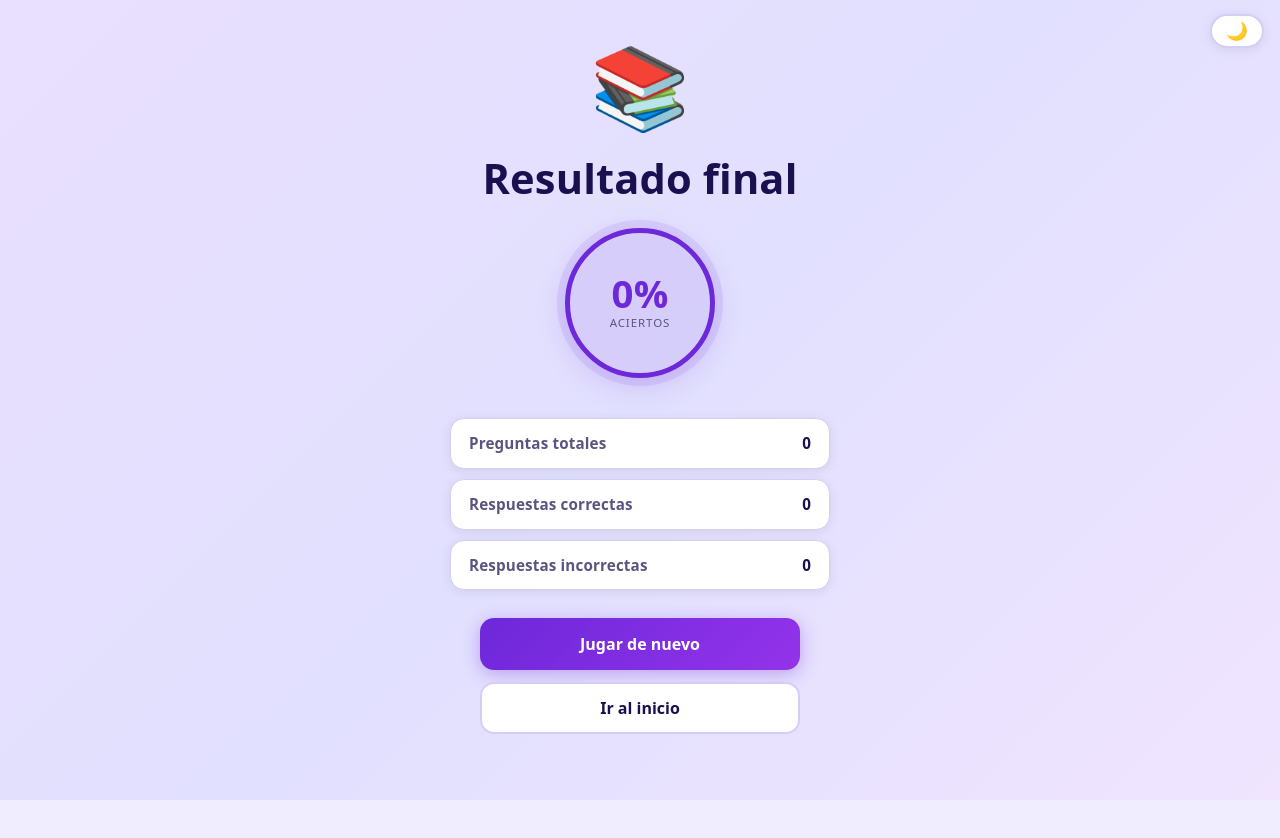
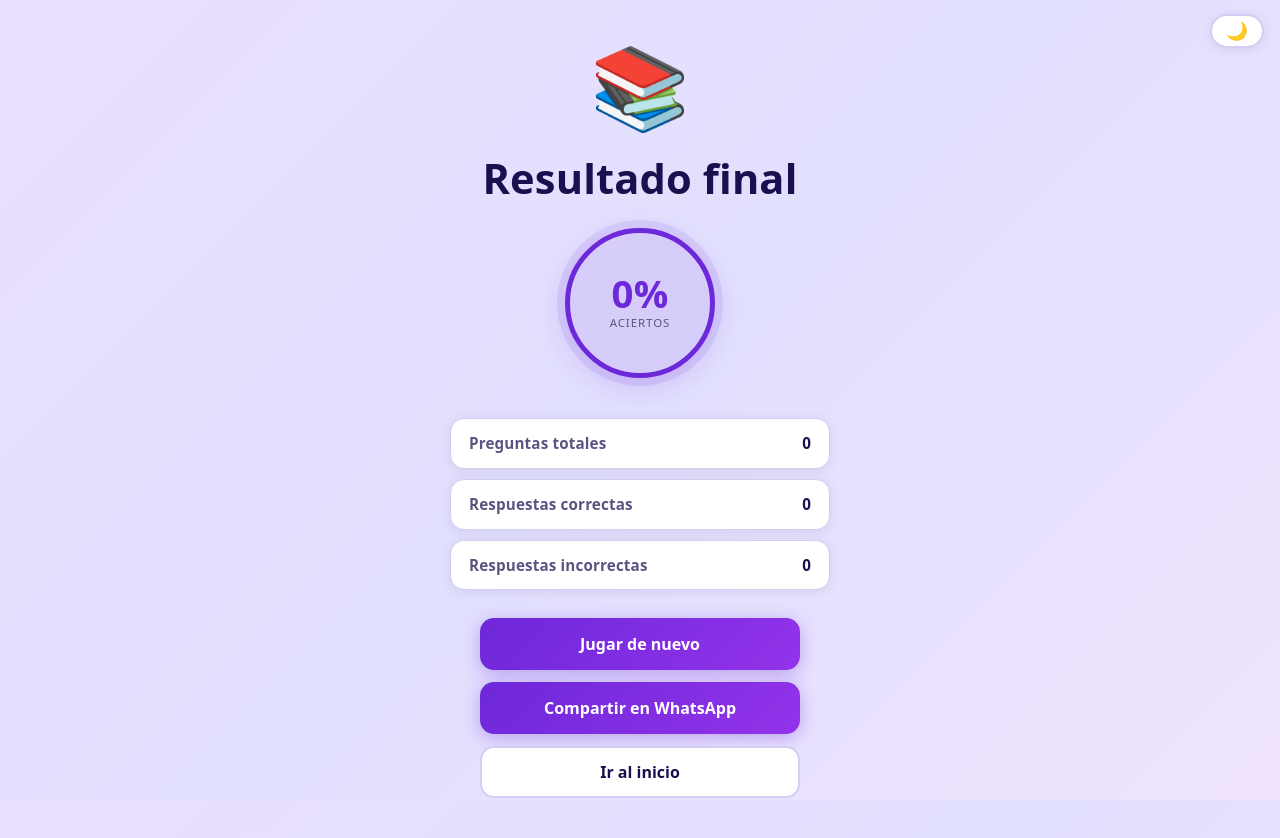
Before and after one commit to LChiza5/ProyectoWeb1, a React (Vite) app in the folder ProyectoTriviaWeb/: page /result in a window 1280 px wide. Shown: the top 838 px of the page. Before the commit the page ends 800 px from the top, so only its background shows below. Built offline with nearby package versions, Linux system fonts and the light colour scheme.

Commit message:
Creación link whatsapp
Se crea e implementa la opción de compartir el puntaje dentro de Results.jsx por medio de whatsapp

```diff
--- a/ProyectoTriviaWeb/src/pages/Result.jsx
+++ b/ProyectoTriviaWeb/src/pages/Result.jsx
@@ -16,6 +16,13 @@ export default function Result() {
     state?.correct || 0,
     state?.total || 0
   );
+
+  const mensaje = `🎯 Obtuve ${correct} de ${total} en el juego de trivia. ¿Puedes superarme? 😎`;
+
+  const compartirWhatsApp = () => {
+  const url = `https://wa.me/?text=${encodeURIComponent(mensaje)}`;
+  window.open(url, "_blank");
+  };
 
   return (
     <main className="result-page">
@@ -46,6 +53,9 @@ export default function Result() {
         <button className="btn-primary-custom" onClick={() => navigate("/category")}>
           Jugar de nuevo
         </button>
+        <button onClick={compartirWhatsApp} className="btn-primary-custom">
+          Compartir en WhatsApp
+        </button>
         <button className="btn-secondary-custom" onClick={() => navigate("/")}>
           Ir al inicio
         </button>
```
